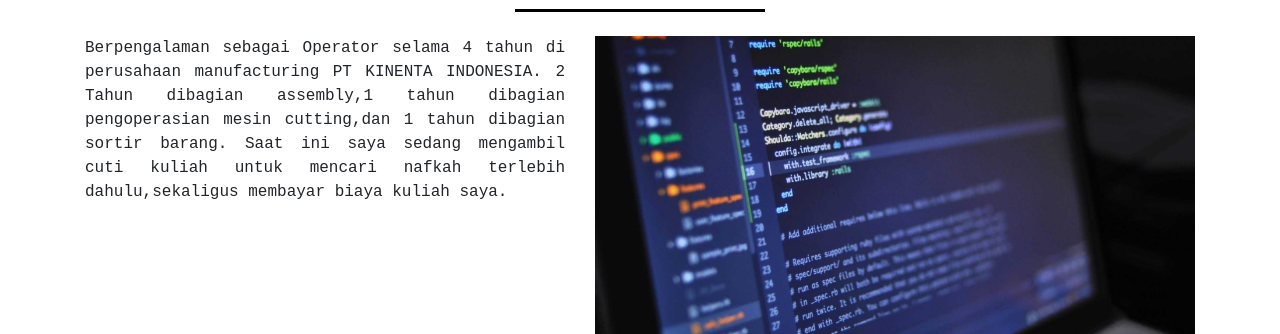
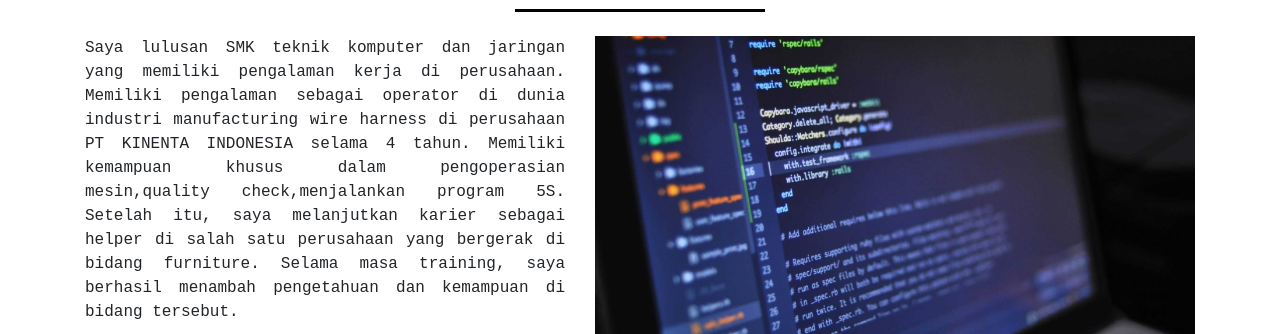
Before and after one commit to pmughny/portfolio.github.io, a plain HTML site: page index.html in a window 1280 px wide. Shown: the part 466-800 px from the top of the page. Drawn offline with nearby package versions, Linux system fonts and the light colour scheme.

Commit message:
Update index.html

```diff
--- a/index.html
+++ b/index.html
@@ -61,7 +61,7 @@
 				<hr>
 			<div class="row">
 				<div class="col-md">
-					<p class="teks">Berpengalaman sebagai Operator selama 4 tahun di perusahaan manufacturing PT KINENTA INDONESIA. 2 Tahun dibagian assembly,1 tahun dibagian pengoperasian mesin cutting,dan 1 tahun dibagian sortir barang. Saat ini saya sedang mengambil cuti kuliah untuk mencari nafkah terlebih dahulu,sekaligus membayar biaya kuliah saya. </p>
+					<p class="teks">Saya lulusan SMK teknik komputer dan jaringan yang memiliki pengalaman kerja di perusahaan. Memiliki pengalaman sebagai operator di dunia industri manufacturing wire harness di perusahaan PT KINENTA INDONESIA selama 4 tahun. Memiliki kemampuan khusus dalam pengoperasian mesin,quality check,menjalankan program 5S. Setelah itu, saya melanjutkan karier sebagai helper di salah satu perusahaan yang bergerak di bidang furniture. Selama masa training, saya berhasil menambah pengetahuan dan kemampuan di bidang tersebut. </p>
 				</div>
 				<div class="col-md">
 					<img src="img/coding.jpg" class="coding justify-content">
```
